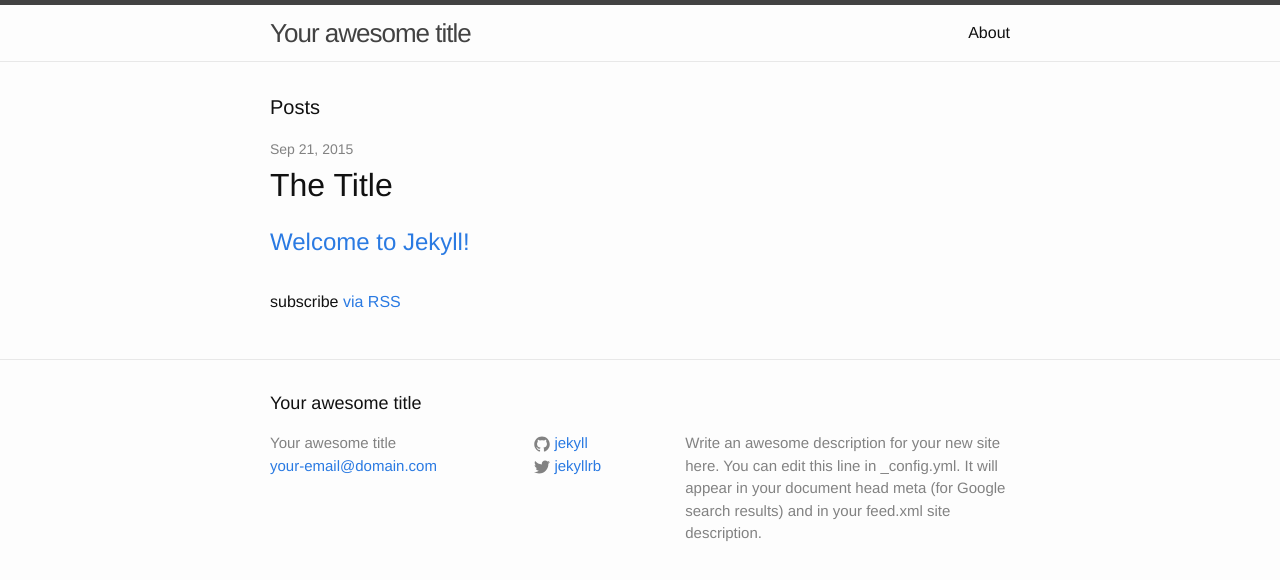
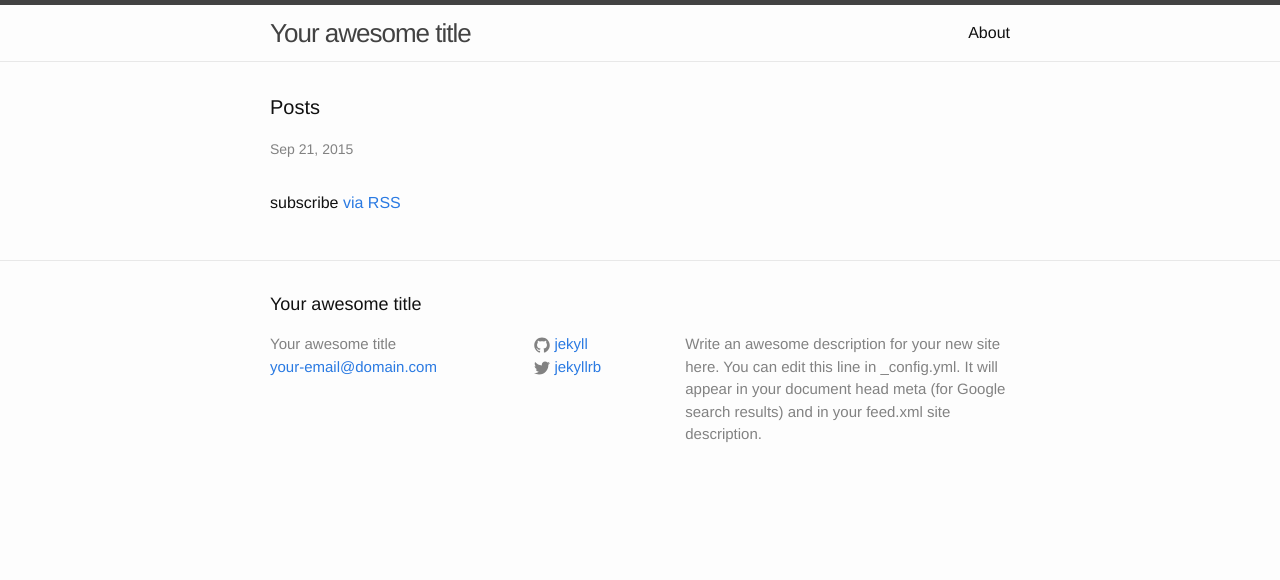
Before and after one commit to charliesneath/percy-test, a Jekyll site: the page built from index.html, in a window 1280 px wide. Shown: the top 580 px of the page. Built offline with Jekyll 4.4.1, drawn with Linux system fonts in a browser that asks for light colours.

Commit message:
Text change

```diff
--- a/index.html
+++ b/index.html
@@ -11,11 +11,6 @@ layout: default
       <li>
         <span class="post-meta">{{ post.date | date: "%b %-d, %Y" }}</span>
 
-        <h1>The Title</h1>
-
-        <h2>
-          <a class="post-link" href="{{ post.url | prepend: site.baseurl }}">{{ post.title }}</a>
-        </h2>
       </li>
     {% endfor %}
   </ul>
```
